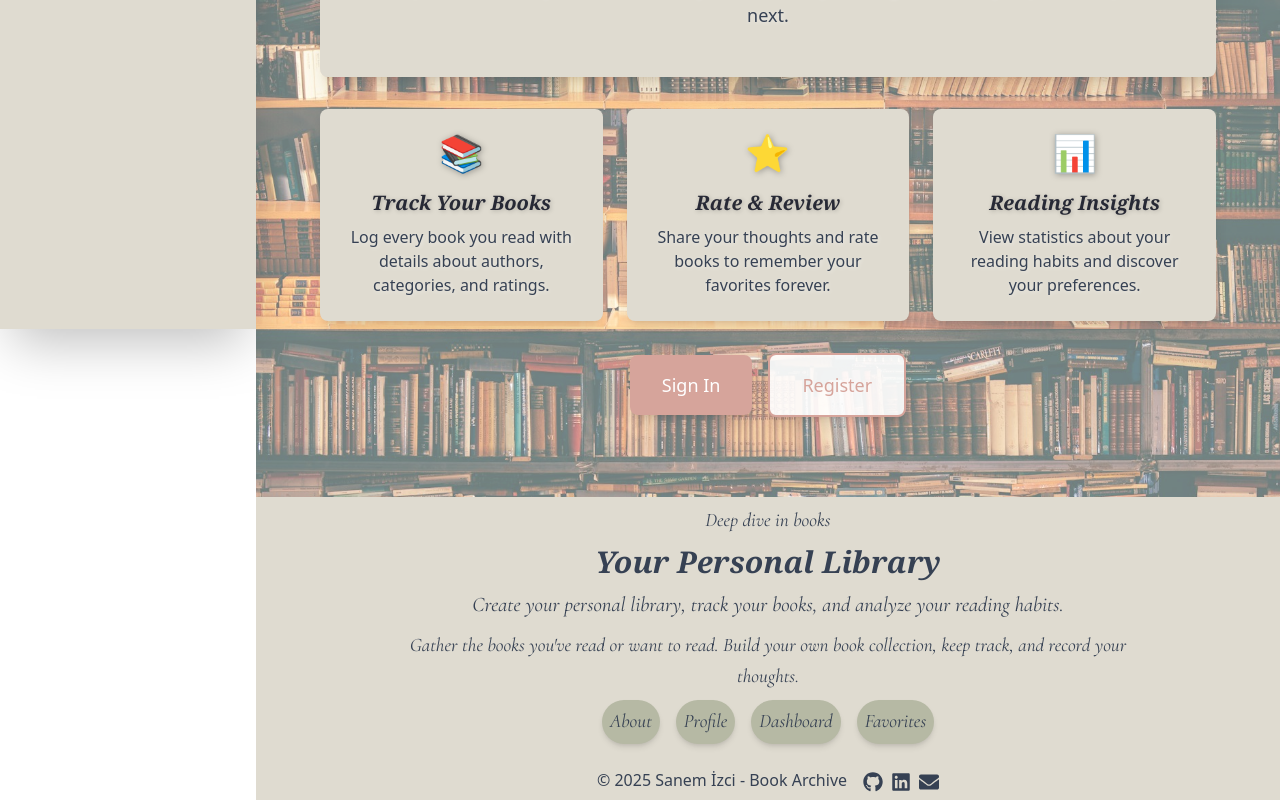
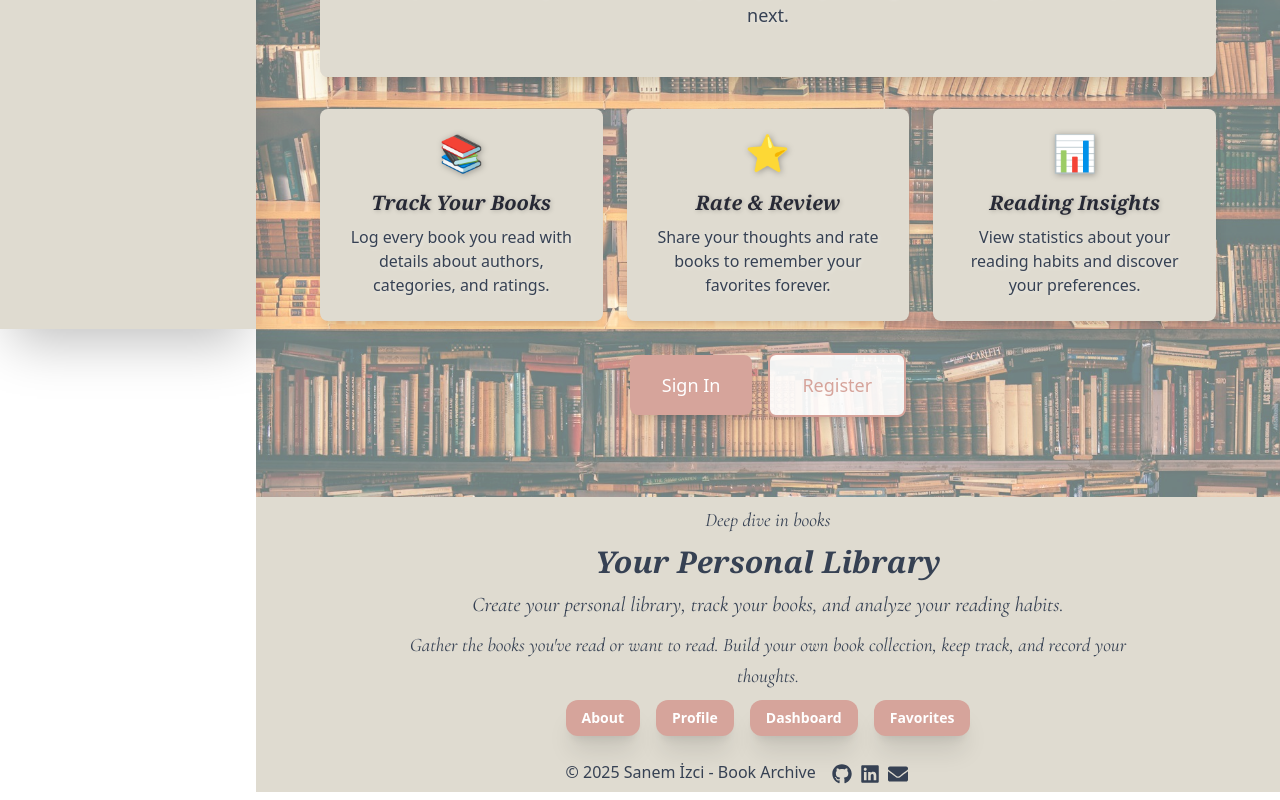
Before and after one commit to SanemIzci/BookArchive, a React (Vite) app in the folder frontend/: page / in a window 1280 px wide. Shown: the part 471-1271 px from the top of the page. Built offline with nearby package versions, Linux system fonts and the light colour scheme.

Commit message:
Button style changes are made

```diff
--- a/frontend/components/Button.jsx
+++ b/frontend/components/Button.jsx
@@ -1,42 +1,53 @@
 import React from 'react'
 
-function Button({name, onClick, size, href, font, color}) {
+function Button({name, onClick, size = 'lg', href, font, variant = 'primary', className = '', disabled = false}) {
     const sizeClasses = {
-        sm: 'px-2 py-2 text-sm',
+        sm: 'px-4 py-2 text-sm',
         md: 'px-6 py-3 text-base',
-        lg: 'px-8 py-4 text-lg',
+        lg: 'px-10 py-4 text-lg',
+    };
+
+    const variantClasses = {
+        primary: 'bg-[#d6a49b] hover:bg-[#c99a8f] active:bg-[#bd8f85] text-white',
+        secondary: 'bg-white/90 hover:bg-white active:bg-white/95 text-[#d6a49b] border-3 border-[#d6a49b] hover:border-[#c99a8f]',
+        outline: 'bg-transparent hover:bg-[#d6a49b] active:bg-[#c99a8f] text-[#d6a49b] border-2 border-[#d6a49b] hover:border-[#c99a8f]'
     };
 
     const buttonClasses = `
-  hover:bg-[#a1a490]
-  text-gray-700
         ${sizeClasses[size]}
-  rounded-3xl
-  shadow-md
-  transition-transform
+        ${variantClasses[variant]}
+        ${variant === 'primary' ? 'rounded-xl' : 'rounded-xl'}
+        font-semibold
+        shadow-xl
+        hover:shadow-2xl
+        transition-all
         duration-200
         ease-in-out
         hover:scale-105
-  active:scale-95
+        active:scale-100
+        transform
         focus:outline-none
         focus:ring-2
         focus:ring-offset-2
-  focus:ring-[#a1a490]
+        focus:ring-[#d6a49b]
+        disabled:opacity-50
+        disabled:cursor-not-allowed
+        disabled:hover:scale-100
+        disabled:hover:shadow-xl
+        ${className}
     `;
-
-    const buttonStyle = color ? { backgroundColor: color } : { backgroundColor: '#b6b9a4' };
 
     if (href) {
         return (
-            <a href={href} className={buttonClasses} style={buttonStyle}>
-                <p className={font}>{name}</p>
+            <a href={href} className={buttonClasses}>
+                {name}
             </a>
         );
     }
 
     return (
-        <button onClick={onClick} className={buttonClasses} style={buttonStyle}>
-            <p className={font}>{name}</p>
+        <button onClick={onClick} className={buttonClasses} disabled={disabled}>
+            {name}
         </button>
     );
 }
```
Lines whose indentation alone changed are shown as unchanged.
